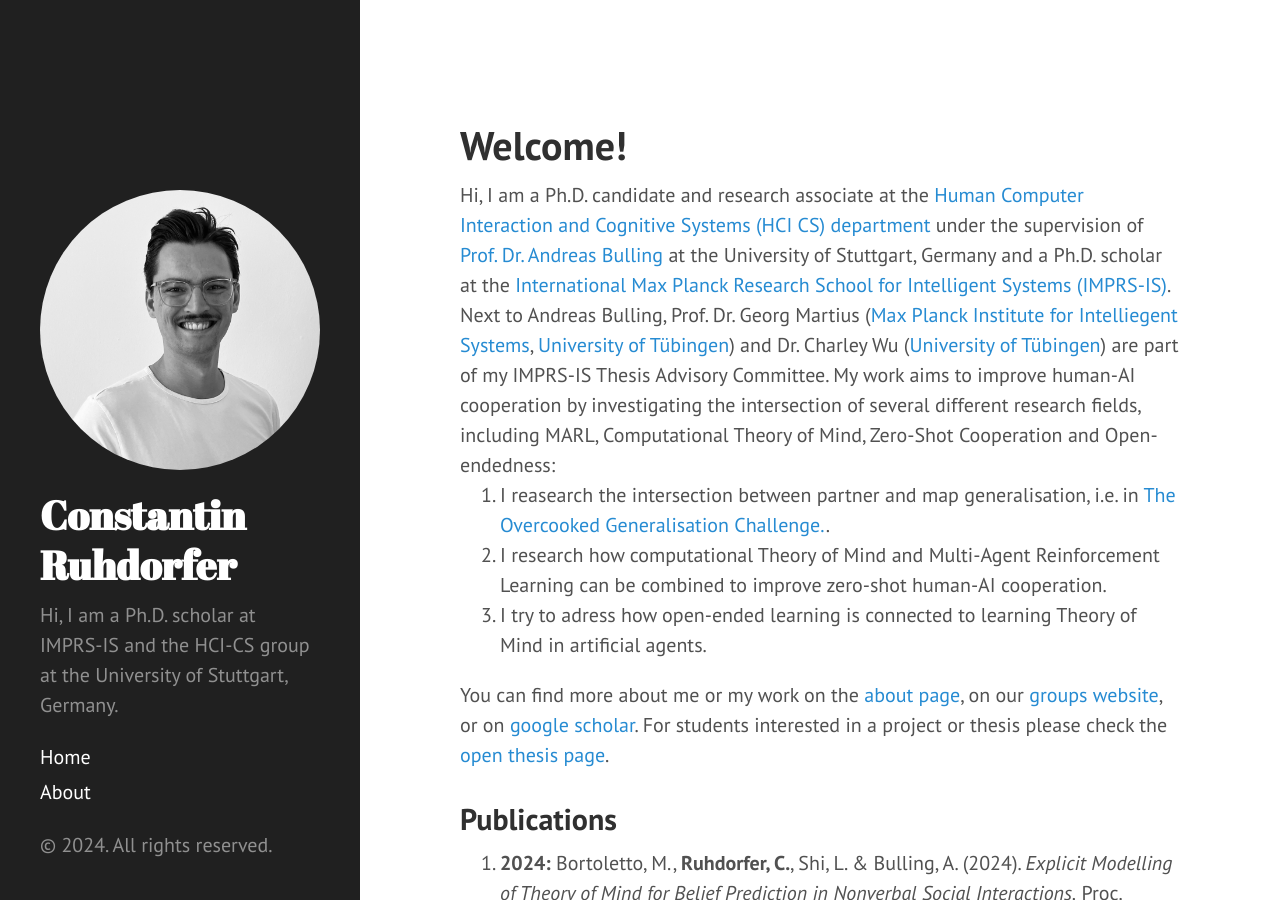
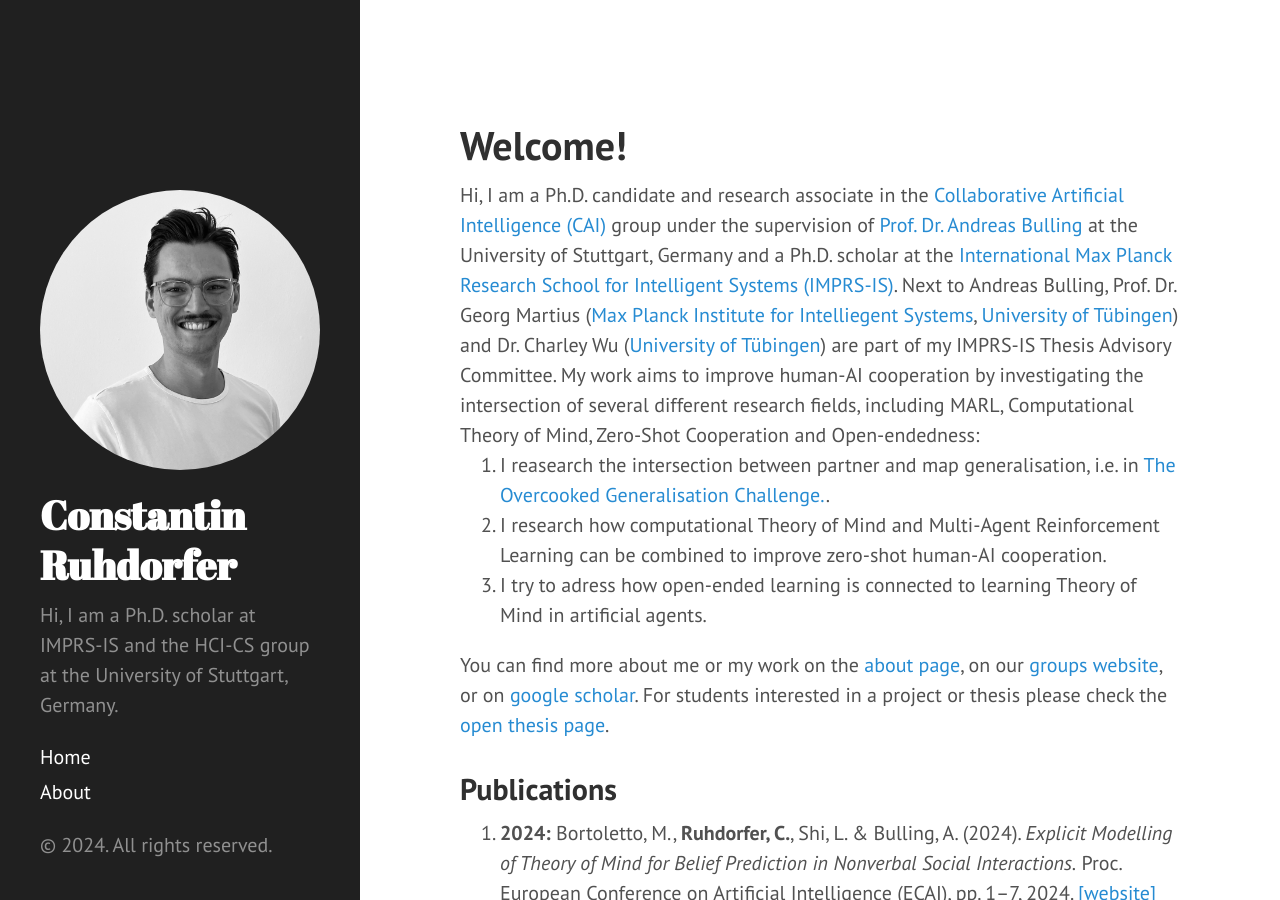
Before and after one commit to ConstantinRuhdorfer/constantinruhdorfer.github.io, a Jekyll site: the page built from index.html, in a window 1280 px wide and 900 px high. Built offline with Jekyll 4.4.1, drawn with Linux system fonts in a browser that asks for light colours; the list of posts is cut into pages by our own code.

Commit message:
Update index.html

```diff
--- a/index.html
+++ b/index.html
@@ -5,7 +5,7 @@
 
 <h1 class="post-title">Welcome!</h1>
 
-Hi, I am a Ph.D. candidate and research associate at the <a href="https://www.perceptualui.org/">Human Computer Interaction and Cognitive Systems (HCI CS) department</a> under the supervision of <a href="https://www.perceptualui.org/people/bulling/">Prof. Dr. Andreas Bulling</a> at the University of Stuttgart, Germany and a Ph.D. scholar at the <a href="https://imprs.is.mpg.de"> International Max Planck Research School for Intelligent Systems (IMPRS-IS)</a>.
+Hi, I am a Ph.D. candidate and research associate in the <a href="https://www.collaborative-ai.org/">Collaborative Artificial Intelligence (CAI)</a> group under the supervision of <a href="https://www.perceptualui.org/people/bulling/">Prof. Dr. Andreas Bulling</a> at the University of Stuttgart, Germany and a Ph.D. scholar at the <a href="https://imprs.is.mpg.de"> International Max Planck Research School for Intelligent Systems (IMPRS-IS)</a>.
 Next to Andreas Bulling, Prof. Dr. Georg Martius (<a href="https://is.mpg.de/person/gmartius">Max Planck Institute for Intelliegent Systems</a>, <a href="https://uni-tuebingen.de/fakultaeten/mathematisch-naturwissenschaftliche-fakultaet/fachbereiche/informatik/lehrstuehle/distributed-intelligence/team/prof-dr-georg-martius/">University of Tübingen</a>) and Dr. Charley Wu (<a href="https://uni-tuebingen.de/en/research/core-research/cluster-of-excellence-machine-learning/research/research/cluster-research-groups/research-groups/human-and-machine-cognition/">University of Tübingen</a>) are part of my IMPRS-IS Thesis Advisory Committee.
 
 My work aims to improve human-AI cooperation by investigating the intersection of several different research fields, including MARL, Computational Theory of Mind, Zero-Shot Cooperation and Open-endedness:
```
